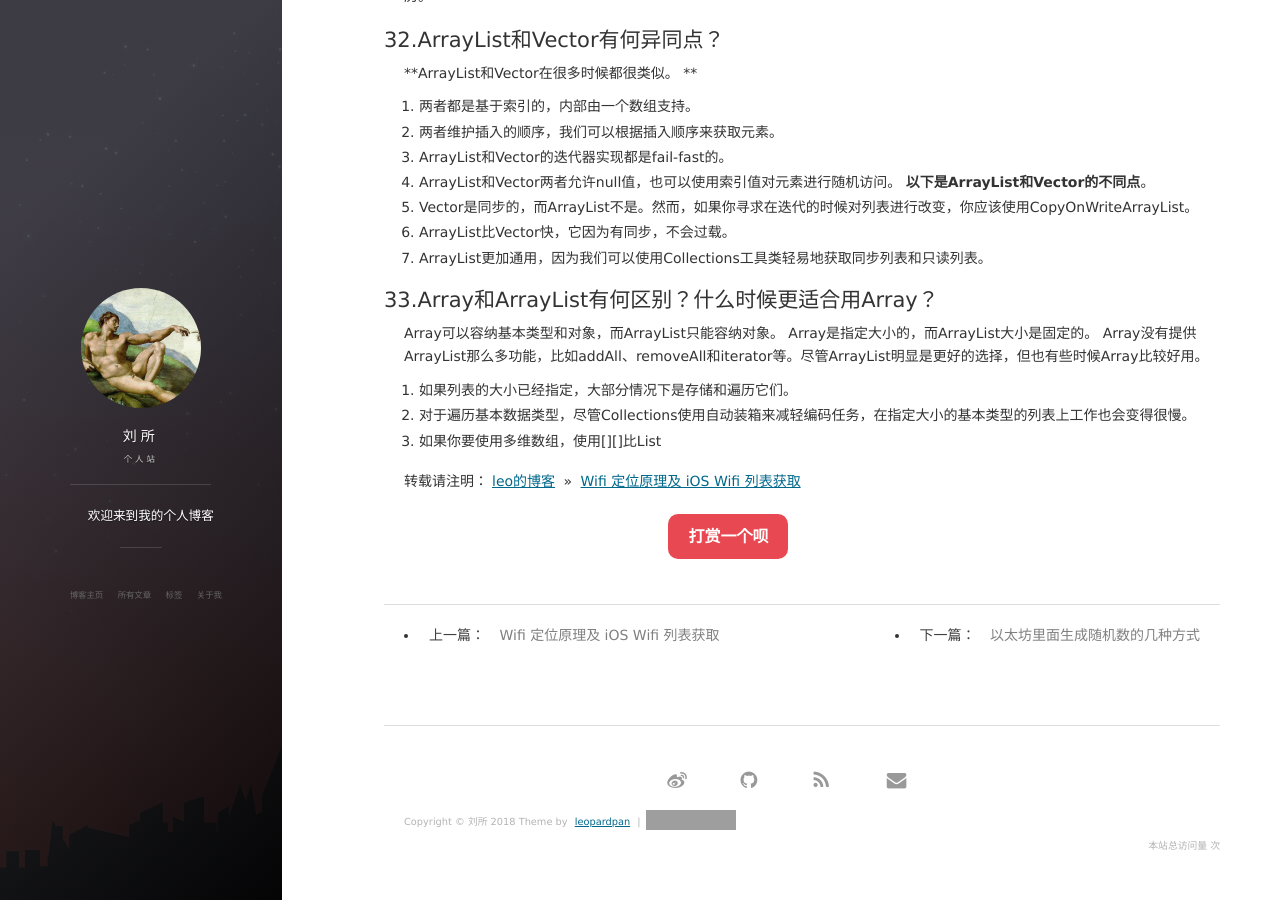
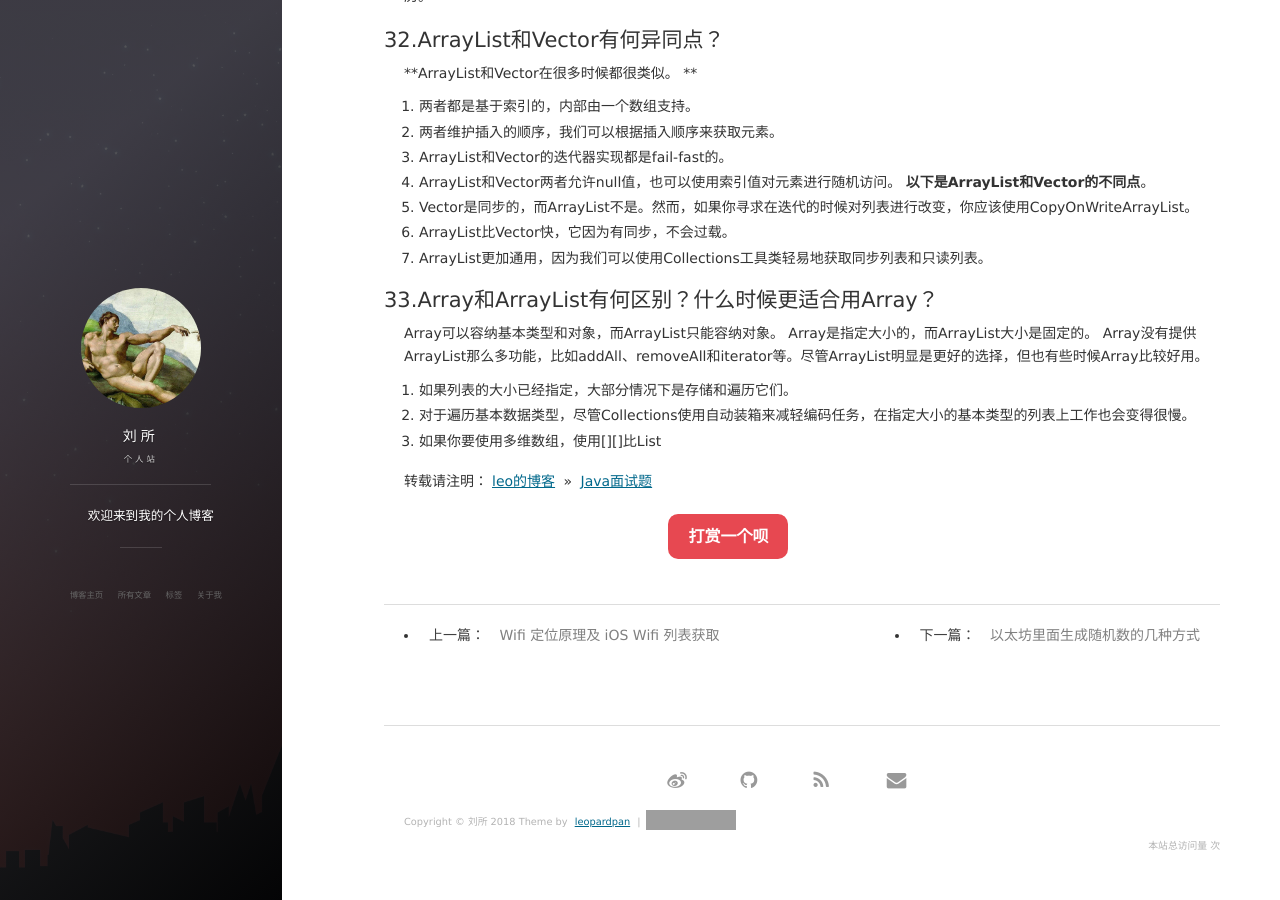
Before and after one commit to quemoc/quemoc.github.io, a Jekyll site: the page built from _posts/2018-12-04-Java面试题.md, in a window 1280 px wide and 900 px high, scrolled down 31235 px. Built offline with Jekyll 4.4.1, drawn with Linux system fonts in a browser that asks for light colours; nearby versions of some CDN libraries; comment, search, counter and statistics services are not loaded; grey boxes are pictures that could not be loaded.

Commit message:
Update 2018-12-04-Java面试题.md

```diff
--- a/_posts/2018-12-04-Java面试题.md
+++ b/_posts/2018-12-04-Java面试题.md
@@ -1311,4 +1311,4 @@ Array没有提供ArrayList那么多功能，比如addAll、removeAll和iterator
 2. 对于遍历基本数据类型，尽管Collections使用自动装箱来减轻编码任务，在指定大小的基本类型的列表上工作也会变得很慢。
 3. 如果你要使用多维数组，使用[][]比List
 
-转载请注明：[leo的博客](http://liusuo.me) » [Wifi 定位原理及 iOS Wifi 列表获取](http://liusuo.me/2017/01/iOS_Wifilist/)
+转载请注明：[leo的博客](http://liusuo.me) » [Java面试题](http://liusuo.me/2018-12-04-Java面试题)
```
